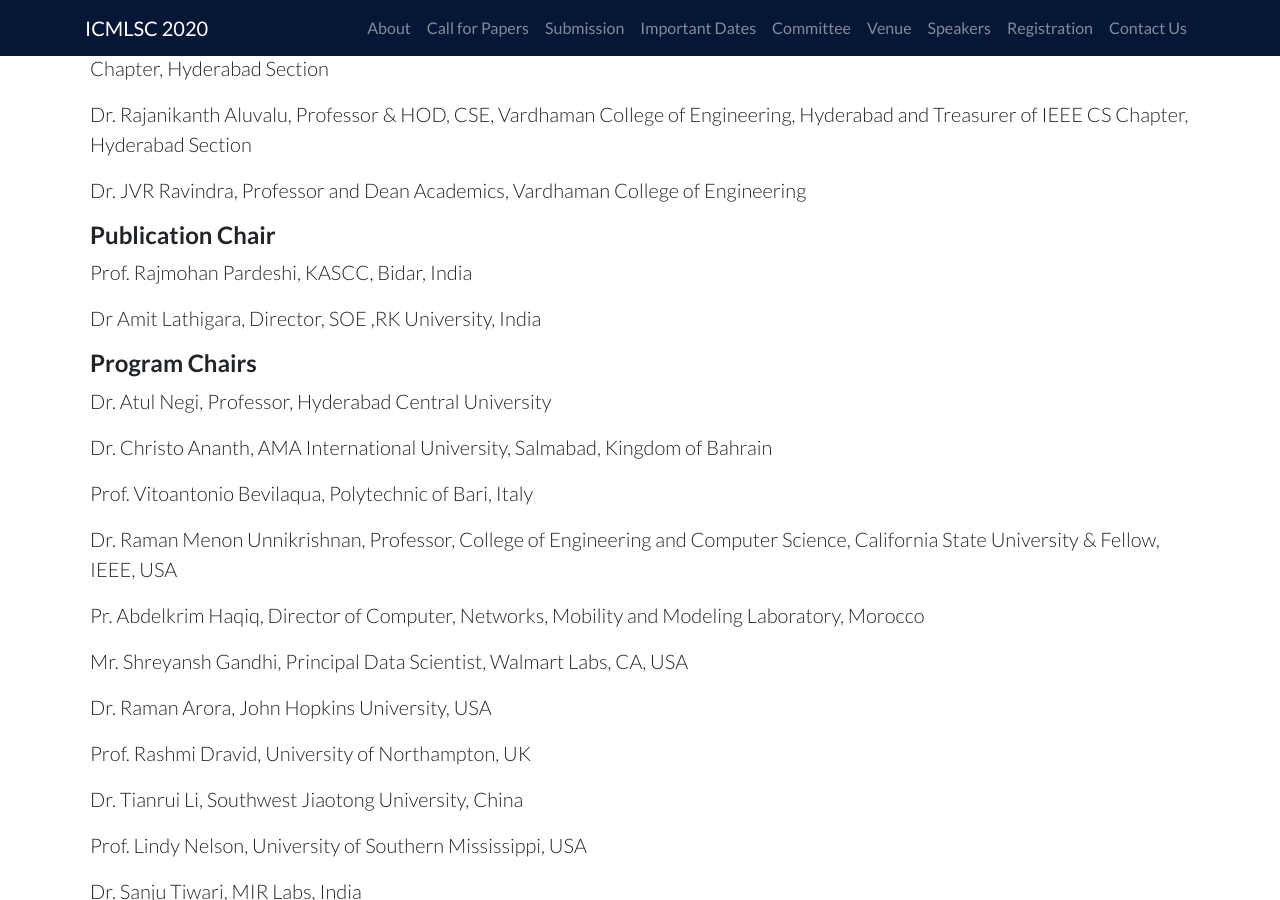
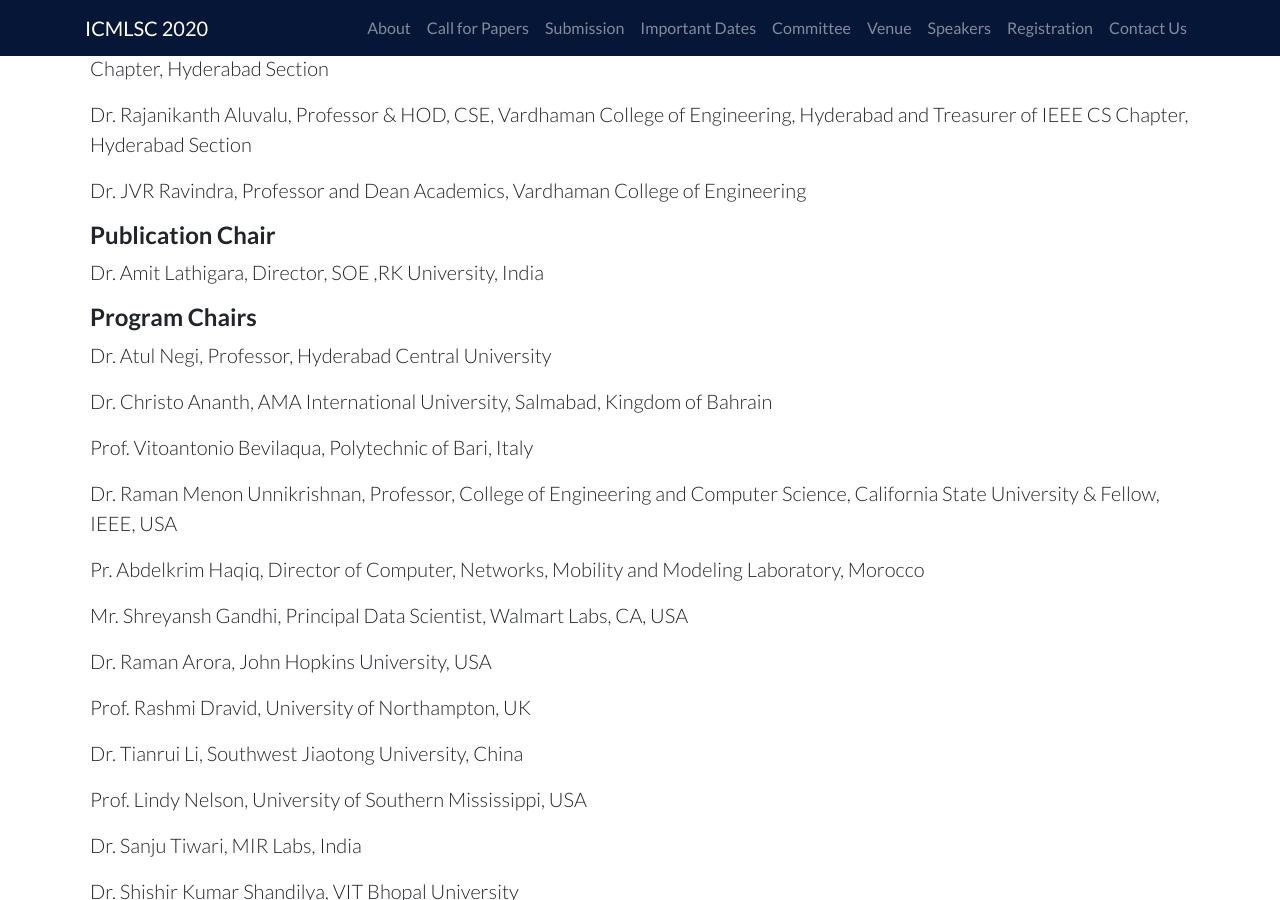
Before and after one commit to ieeevardhaman/icmlsc-website, a Jekyll site: the page built from pages/committee.md, in a window 1280 px wide and 900 px high, scrolled down 1254 px. Built offline with Jekyll 4.4.1, drawn with Linux system fonts in a browser that asks for light colours; our own code applies the rules of GitHub Pages for plain Markdown files.

Commit message:
Update committee.md

```diff
--- a/pages/committee.md
+++ b/pages/committee.md
@@ -35,9 +35,7 @@
 
 #### Publication Chair
 
-Prof. Rajmohan Pardeshi, KASCC, Bidar, India
-
-Dr Amit Lathigara, Director, SOE ,RK University, India
+Dr. Amit Lathigara, Director, SOE ,RK University, India
 
 #### Program Chairs
 
```
